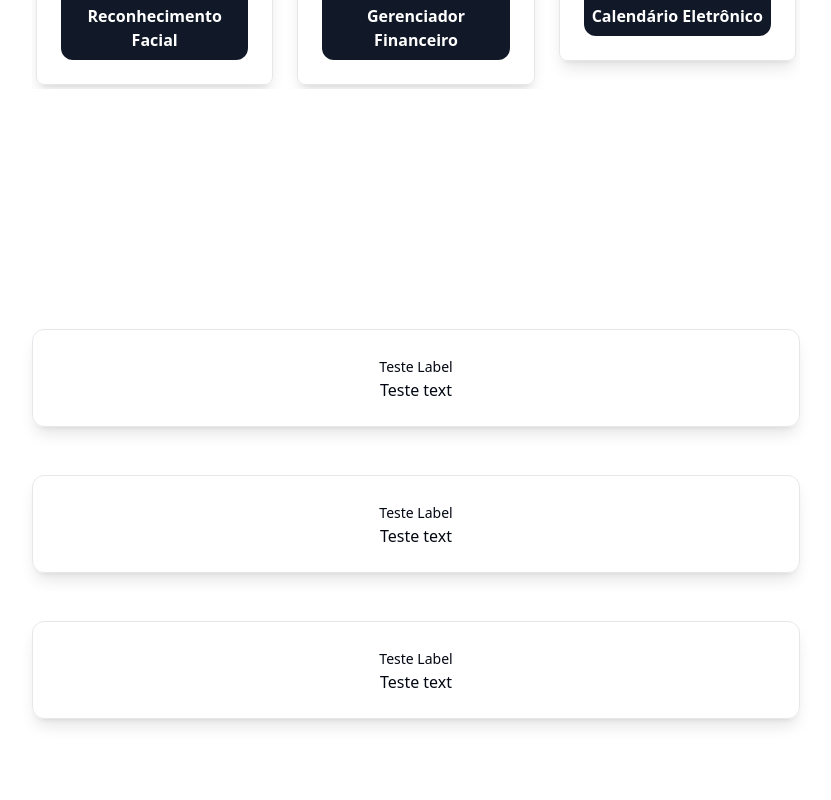
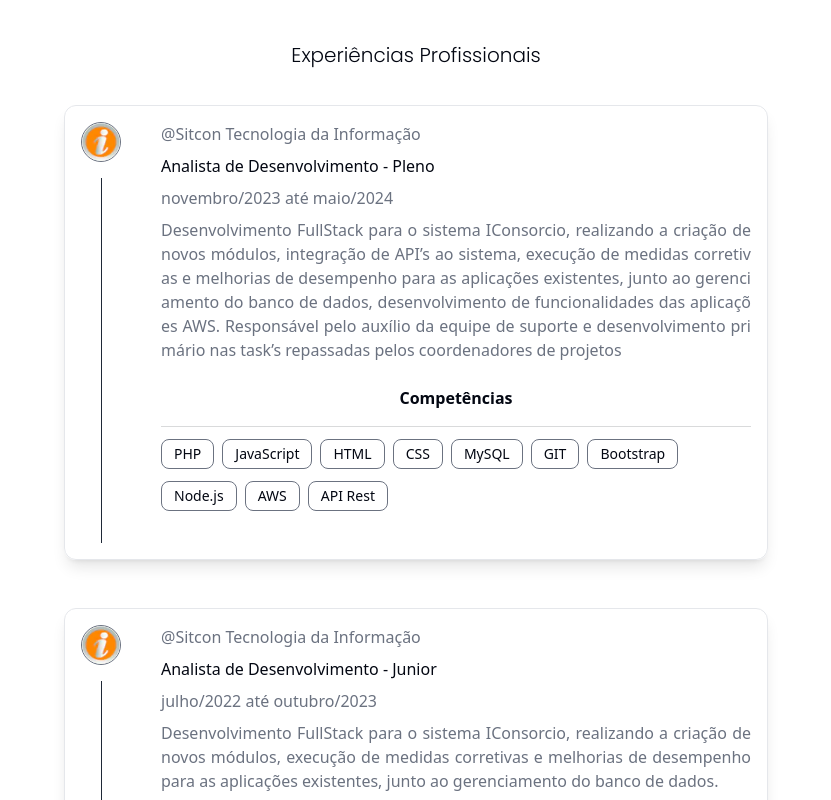
Before and after one commit to taynanhott/portfolio, a Next.js app: page /home in a window 1280 px wide. Shown: the part 1240-2040 px from the top of the page, without its empty margins (224-1055 px from the left). Built offline with nearby package versions, Linux system fonts and the light colour scheme.

Commit message:
Xp Professional

```diff
--- a/src/app/home/page.tsx
+++ b/src/app/home/page.tsx
@@ -12,14 +12,18 @@ export default function Home() {
       <Title />
       <Presentation />
       <div className="items-center">
-        <div className="block mt-60 text-xl font-poppins text-center pointer-events-none">
-          <p>Projetos Pessoais</p>
+        <div className="block mt-24 text-xl font-poppins text-center pointer-events-none">
+          <h1>Projetos Pessoais</h1>
         </div>
-        <div className="flex mt-5 ml-20 mr-20 mb-60 justify-center">
+        <div className="flex mt-5 ml-20 mr-20 justify-center">
           <CarouselPlugin />
         </div>
       </div>
-      <Experience />
+      <section className="container max-w-3xl flex gap-10 md:gap-4 lg:gap-16 flex-col md:flex-row">
+        <div className="flex flex-col gap-4">
+          <Experience />
+        </div>
+      </section>
     </div >
   );
 }
--- a/src/components/Html/Body/Experience/experience.tsx
+++ b/src/components/Html/Body/Experience/experience.tsx
@@ -1,10 +1,12 @@
 "use client"
 
-import { Label } from "@/components/ui/label";
 import { motion } from "framer-motion";
+import Image from "next/image";
 
 interface Props {
+    icon?: string
     title: string
+    office: string
     text: string
     datain: string
     dataout?: string
@@ -13,44 +15,89 @@ interface Props {
 
 const cards: Props[] = [
     {
-        title: "Teste Label",
-        text: "Teste text",
-        datain: "00/00/0000",
-        dataout: "00/00/0000",
-        tech: [`teste`, `teste`, `teste`],
+        icon: "/image/sitcon.jpg",
+        title: "Sitcon Tecnologia da Informação",
+        office: `Analista de Desenvolvimento - Pleno`,
+        text: ` Desenvolvimento FullStack para o sistema IConsorcio, realizando a criação de novos módulos,
+                integração de API’s ao sistema, execução de medidas corretivas e melhorias de
+                desempenho para as aplicações existentes, junto ao
+                gerenciamento do banco de dados, desenvolvimento de funcionalidades das aplicações AWS. Responsável pelo auxílio da
+                equipe de suporte e desenvolvimento primário nas task’s repassadas pelos coordenadores de projetos`,
+        datain: "novembro/2023",
+        dataout: "maio/2024",
+        tech: [`PHP`, `JavaScript`, `HTML`, `CSS`, `MySQL`, `GIT`, `Bootstrap`, `Node.js`, `AWS`, `API Rest`],
     },
     {
-        title: "Teste Label",
-        text: "Teste text",
-        datain: "00/00/0000",
-        dataout: "00/00/0000",
-        tech: [`teste`, `teste`, `teste`],
+        icon: "/image/sitcon.jpg",
+        title: "Sitcon Tecnologia da Informação",
+        office: `Analista de Desenvolvimento - Junior`,
+        text: ` Desenvolvimento FullStack para o sistema IConsorcio, realizando a criação
+                de novos módulos, execução de medidas corretivas e melhorias de desempenho para as aplicações
+                existentes, junto ao gerenciamento do banco de dados.`,
+        datain: "julho/2022",
+        dataout: "outubro/2023",
+        tech: [`PHP`, `JavaScript`, `HTML`, `CSS`, `MySQL`, `Bootstrap`, `API Rest`],
     },
     {
-        title: "Teste Label",
-        text: "Teste text",
-        datain: "00/00/0000",
-        dataout: "00/00/0000",
-        tech: [`teste`, `teste`, `teste`],
+        icon: "/image/sitcon.jpg",
+        title: "Sitcon Tecnologia da Informação",
+        office: `Suporte Técnico`,
+        text: ` Auxílio de operações dentro do sistema Iconsorcio, realizando orientação das regras
+                aplicadas de negócio junto ao cliente, gerenciamento com banco de dados e correções das
+                aplicações do sistema.`,
+        datain: "fevereiro/2022",
+        dataout: "julho/2022",
+        tech: [`PHP`, `HTML`, `CSS`, `MySQL`],
     },
 ];
 
 function Card({ cards }) {
-    const listCard = cards.map((card: any, indice: number) => {
+    const listCard = cards.map((card: Props, indice: number) => {
+
         return (
             <div key={indice}>
                 <motion.div
-                    className="mb-12 backdrop-blur-sm rounded-xl border shadow-lg p-6"
+                    className="mb-12 backdrop-blur-sm rounded-xl border shadow-lg p-4"
                     initial={{ opacity: 0 }}
                     whileInView={{ opacity: 1, x: 0 }}
                     exit={{ opacity: 0, x: -100 }}
                     transition={{ duration: 2 }}
                 >
-                    <li>
-                        <Label>{card.title}
-                        </Label>
-                        <p>{card.text}</p>
-                    </li >
+                    <div className="lg:grid grid-cols-[40px,1fr] gap-4 md:gap-10">
+                        <div className="flex flex-col items-center gap-4">
+                            <div className="rounded-full border border-gray-500">
+                                <Image
+                                    loading="lazy"
+                                    width="40"
+                                    height="40"
+                                    decoding="async"
+                                    data-nimg="1"
+                                    className="rounded-full"
+                                    src={card.icon}
+                                    alt=""
+                                />
+                            </div>
+                            <div className="h-full w-[1px] bg-gray-800">
+                            </div>
+                        </div>
+                        <div>
+                            <div className="flex flex-col gap-2 text-sm sm:text-base text-left">
+                                <a href="https://www.linkedin.com/company/sitconsistemas/mycompany/"
+                                    target="_blank"
+                                    rel="noreferrer"
+                                    className="text-gray-500 hover:text-inherit transition-colors">@{card.title}</a>
+                                <h4 className="">{card.office}</h4>
+                                <span className="text-gray-500">{card.datain} até {card.dataout == undefined ? `atualmente` : card.dataout}</span>
+                                <p className="text-gray-500 text-justify break-all">{card.text}</p>
+                            </div>
+                            <p className=" mb-3 mt-6 font-semibold">Competências<div className="w-full border-b border-current opacity-15 p-2"></div></p>
+                            <div className="flex gap-x-2 gap-y-3 flex-wrap mb-8">
+                                {card.tech.map((attribute: string, index: number) => (
+                                    <span key={index} className="border-gray-500 border bg-inherit text-sm py-1 px-3 rounded-lg">{attribute}</span>
+                                ))}
+                            </div>
+                        </div>
+                    </div>
                 </motion.div >
             </div >
         )
@@ -60,8 +107,14 @@ function Card({ cards }) {
 
 export default function Experience() {
     return (
-        <ul className="max-w-3xl text-center mx-auto items-center">
-            <Card cards={cards} />
-        </ul >
+        <>
+            <div className="block mt-24 text-xl font-poppins text-center pointer-events-none">
+                <h1>Experiências Profissionais</h1>
+            </div>
+
+            <ul className="max-w-3xl mt-5 text-center mx-auto items-center">
+                <Card cards={cards} />
+            </ul >
+        </>
     )
 }
```
Also changed, not shown: public/image/sitcon.jpg (added).
